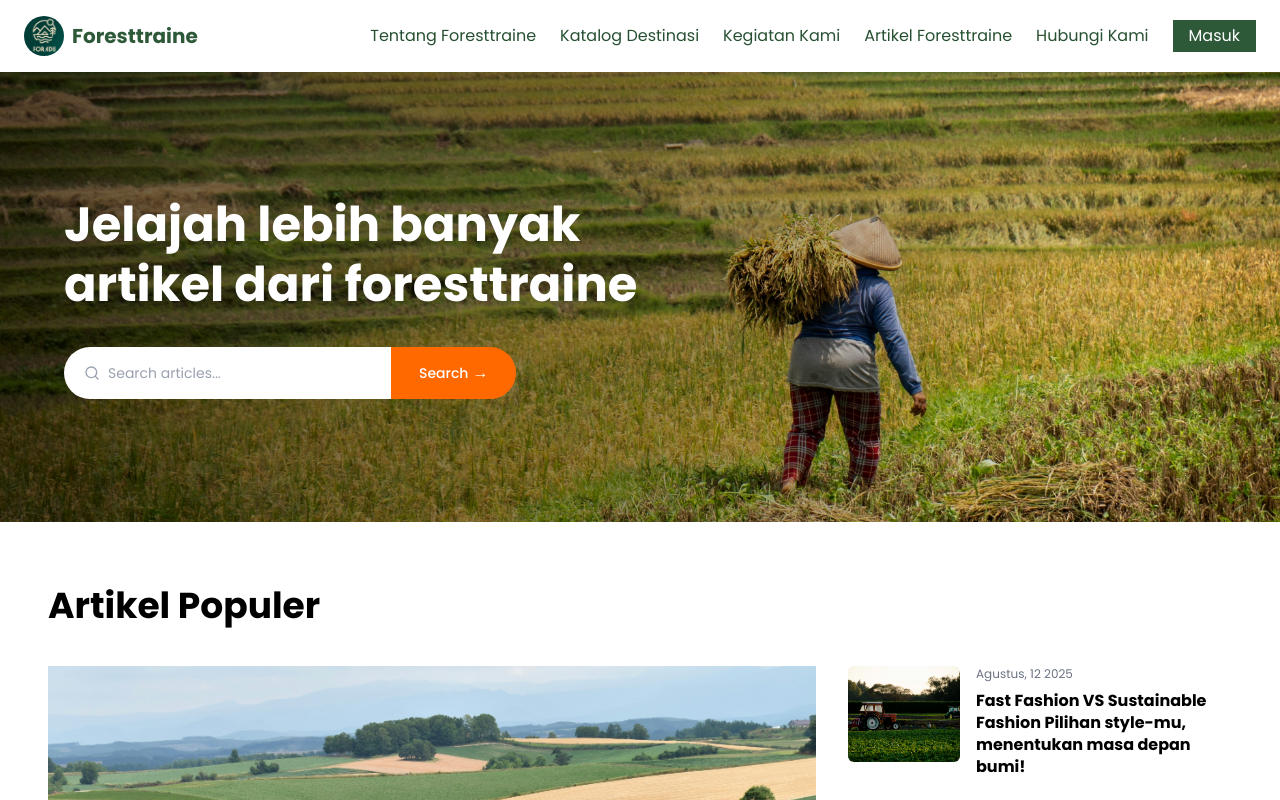
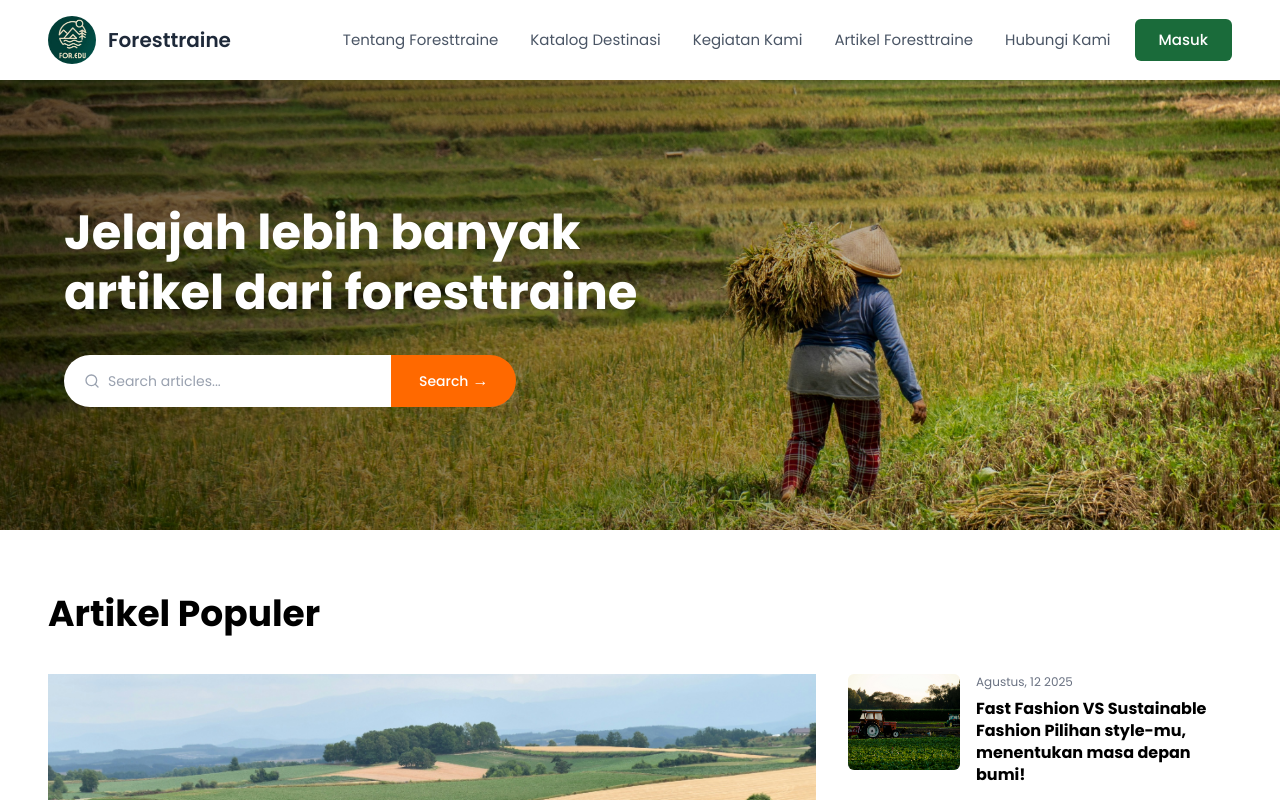
Before and after one commit to Putra-pkwl03/foresttrainewebapps, a Next.js app: page /artikel in a window 1280 px wide. Shown: the top 800 px of the page. Built offline with nearby package versions, Linux system fonts and the light colour scheme; grey boxes are pictures that could not be loaded.

Commit message:
feat(navbar): style and add responsive navbar

```diff
--- a/app/components/Navbar.tsx
+++ b/app/components/Navbar.tsx
@@ -1,37 +1,130 @@
 "use client";
 import Link from "next/link";
 import Image from "next/image";
+import { useState } from "react";
+import { Menu, X } from "lucide-react";
 
 export default function Navbar() {
+  const [isOpen, setIsOpen] = useState(false);
+
   return (
-    <nav className="bg-white shadow-md">
-      <div className="container mx-auto flex justify-between items-center py-4 px-6">
+    <nav className="bg-white shadow-sm">
+      <div className="max-w-[1400px] mx-auto flex justify-between items-center py-4 px-6 lg:px-12">
         {/* Logo */}
-        <div className="flex items-center space-x-2">
+        <Link href="/" className="flex items-center space-x-3 mr-8">
           <Image
             src="/img/logo.jpg"
-            alt="Logo"
-            width={40}
-            height={40}
-            className="rounded-full"
+            alt="Foresttraine Logo"
+            width={48}
+            height={48}
+            className="w-12 h-12 object-cover rounded-full flex-shrink-0"
+            priority
           />
-          <span className="text-xl font-bold text-[#2E5939]">Foresttraine</span>
-        </div>
-        {/* Menu*/}
-        <div className="flex items-center space-x-6">
-         <ul className="hidden md:flex space-x-6 text-[#265031] font-normal text-[16px]">
-          <li><Link href="#">Tentang Foresttraine</Link></li>
-          <li><Link href="#">Katalog Destinasi</Link></li>
-          <li><Link href="#">Kegiatan Kami</Link></li>
-          <li><Link href="#">Artikel Foresttraine</Link></li>
-          <li><Link href="#">Hubungi Kami</Link></li>
-        </ul>
-          {/* Button */}
-          <button className="bg-[#2E5939] text-white px-4 py-1">
+          <span className="text-xl font-semibold text-gray-800 whitespace-nowrap">Foresttraine</span>
+        </Link>
+
+        {/* Desktop Menu */}
+        <div className="hidden lg:flex items-center space-x-6">
+          <ul className="flex items-center space-x-8 text-gray-600 text-[15px]">
+            <li>
+              <Link href="#" className="hover:text-gray-900 transition whitespace-nowrap">
+                Tentang Foresttraine
+              </Link>
+            </li>
+            <li>
+              <Link href="#" className="hover:text-gray-900 transition whitespace-nowrap">
+                Katalog Destinasi
+              </Link>
+            </li>
+            <li>
+              <Link href="#" className="hover:text-gray-900 transition whitespace-nowrap">
+                Kegiatan Kami
+              </Link>
+            </li>
+            <li>
+              <Link href="/artikel" className="hover:text-gray-900 transition whitespace-nowrap">
+                Artikel Foresttraine
+              </Link>
+            </li>
+            <li>
+              <Link href="#" className="hover:text-gray-900 transition whitespace-nowrap">
+                Hubungi Kami
+              </Link>
+            </li>
+          </ul>
+
+          {/* Button Masuk */}
+          <button className="bg-[#1a6b3a] hover:bg-green-900 text-white px-6 py-2.5 text-[15px] font-medium transition rounded-md whitespace-nowrap">
             Masuk
           </button>
         </div>
+
+        {/* Mobile Menu Button */}
+        <button
+          onClick={() => setIsOpen(!isOpen)}
+          className="lg:hidden text-gray-600 hover:text-gray-900 transition"
+        >
+          {isOpen ? <X size={28} /> : <Menu size={28} />}
+        </button>
       </div>
+
+      {/* Mobile Menu */}
+      {isOpen && (
+        <div className="lg:hidden bg-white border-t border-gray-200">
+          <ul className="flex flex-col space-y-1 py-4 px-4 text-gray-600 text-sm">
+            <li>
+              <Link
+                href="#"
+                className="block py-3 px-4 hover:bg-gray-50 rounded transition"
+                onClick={() => setIsOpen(false)}
+              >
+                Tentang Foresttraine
+              </Link>
+            </li>
+            <li>
+              <Link
+                href="#"
+                className="block py-3 px-4 hover:bg-gray-50 rounded transition"
+                onClick={() => setIsOpen(false)}
+              >
+                Katalog Destinasi
+              </Link>
+            </li>
+            <li>
+              <Link
+                href="#"
+                className="block py-3 px-4 hover:bg-gray-50 rounded transition"
+                onClick={() => setIsOpen(false)}
+              >
+                Kegiatan Kami
+              </Link>
+            </li>
+            <li>
+              <Link
+                href="/artikel"
+                className="block py-3 px-4 hover:bg-gray-50 rounded transition"
+                onClick={() => setIsOpen(false)}
+              >
+                Artikel Foresttraine
+              </Link>
+            </li>
+            <li>
+              <Link
+                href="#"
+                className="block py-3 px-4 hover:bg-gray-50 rounded transition"
+                onClick={() => setIsOpen(false)}
+              >
+                Hubungi Kami
+              </Link>
+            </li>
+            <li className="pt-2">
+              <button className="w-full bg-green-800 hover:bg-green-900 text-white px-5 py-2.5 text-sm font-medium transition rounded">
+                Masuk
+              </button>
+            </li>
+          </ul>
+        </div>
+      )}
     </nav>
   );
 }
--- a/app/globals.css
+++ b/app/globals.css
@@ -24,3 +24,21 @@ body {
   color: var(--foreground);
   font-family: var(--font-poppins), Arial, Helvetica, sans-serif;
 }
+
+/* Custom styles for article page */
+.article-card {
+  transition: transform 0.2s ease-in-out;
+}
+
+.article-card:hover {
+  transform: translateY(-2px);
+}
+
+/* Search input styling */
+.search-input {
+  box-shadow: 0 2px 10px rgba(0, 0, 0, 0.1);
+}
+
+.search-button {
+  box-shadow: 0 2px 10px rgba(0, 0, 0, 0.1);
+}
```
